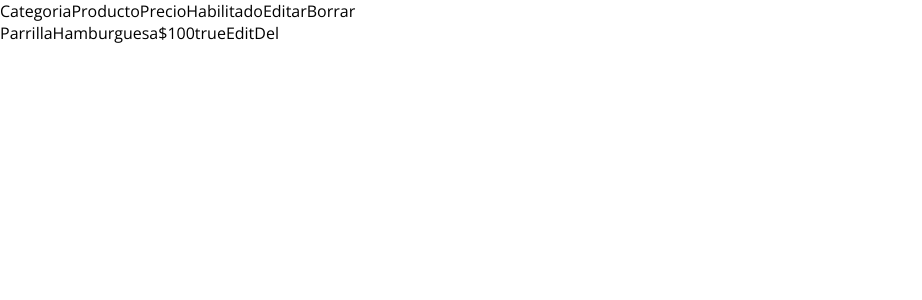
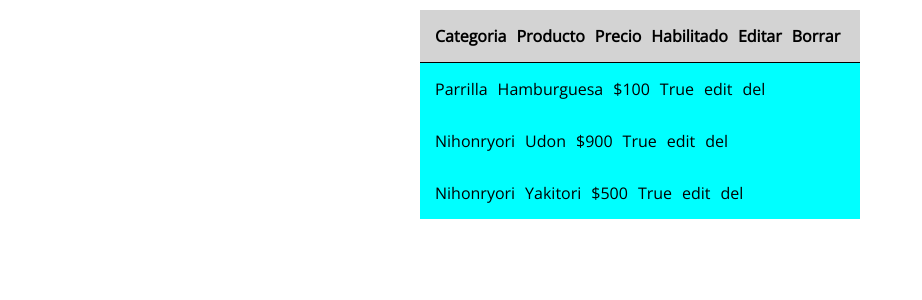
Before and after one commit to Hiro6634/point-of-sale-manager, a React (Create React App) app: page / in a window 1280 px wide. Shown: the top 300 px of the page, without its empty margins (0-922 px from the left). Built offline with nearby package versions, Linux system fonts and the light colour scheme.

Commit message:
Products Sketch

```diff
--- a/src/App.js
+++ b/src/App.js
@@ -1,22 +1,52 @@
+import "./products.styles.scss";
 
 const  App = () => {
+
+  const products = [
+    {
+      id: 1,
+      category: 'Parrilla',
+      name: 'Hamburguesa',
+      price: 100,
+      enable: true
+    },
+    {
+      id: 2,
+      category: 'Nihonryori',
+      name: 'Udon',
+      price: 900,
+      enable: true
+    },
+    {
+      id: 3,
+      category: 'Nihonryori',
+      name: 'Yakitori',
+      price: 500,
+      enable: true
+    }
+  ]
+
   return (
-    <div className="product-container">
-      <div className="product-header-container">
-        <span>Categoria</span>
-        <span>Producto</span>
-        <span>Precio</span>
-        <span>Habilitado</span>
-        <span>Editar</span>
-        <span>Borrar</span>
+    <div className="products-container">
+      <div className="products-header-container">
+        <span className="product-header">Categoria</span>
+        <span className="product-header">Producto</span>
+        <span className="product-header">Precio</span>
+        <span className="product-header">Habilitado</span>
+        <span className="product-header">Editar</span>
+        <span className="product-header">Borrar</span>
       </div>
-      <div className="stock-container">
-        <span>Parrilla</span>
-        <span>Hamburguesa</span>
-        <span>$100</span>
-        <span>true</span>
-        <span>Edit</span>
-        <span>Del</span>
+      <div className="products-items-container">
+        {products.map(({category, name, price, enable}) => (
+          <div className="product-item-container">
+            <span className="product-item">{category}</span>
+            <span className="product-item">{name}</span>
+            <span className="product-item">${price}</span>
+            <span className="product-item">{enable?"True":"False"}</span>
+            <span className="product-item">edit</span>
+            <span className="product-item">del</span>
+          </div>
+        ))}
       </div>
     </div>
   );
--- /dev/null
+++ b/src/products.styles.scss
@@ -0,0 +1,38 @@
+.products-container {
+    margin: auto;
+    width:700px;
+    padding: 10px;
+
+    .products-header-container {
+        background-color: lightgrey;
+        margin: auto;
+        width: 60%;
+        padding: 10px;
+
+        display: flex;
+        flex-direction: row;
+        justify-content: flex-start;
+        font-weight: bold;
+        border-bottom: 1px solid black;
+        .product-header {
+            padding: 5px;
+        }
+    }
+
+    .products-items-container {
+        .product-item-container{
+            background-color: cyan;
+            margin: auto;
+            width: 60%;
+            padding: 10px;
+
+            display: flex;
+            flex-direction: row;
+            justify-content: flex-start;
+
+            .product-item {
+                padding: 5px;
+            }
+        }
+    }
+}
```
